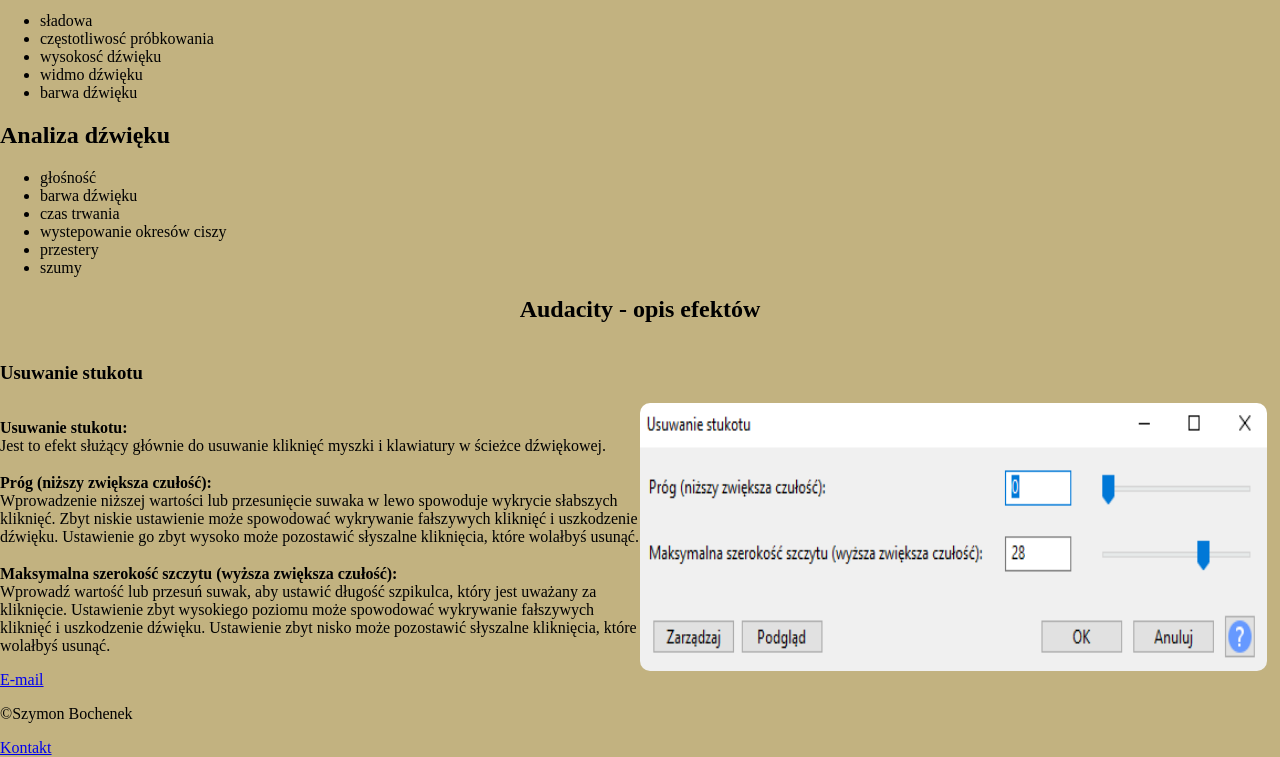
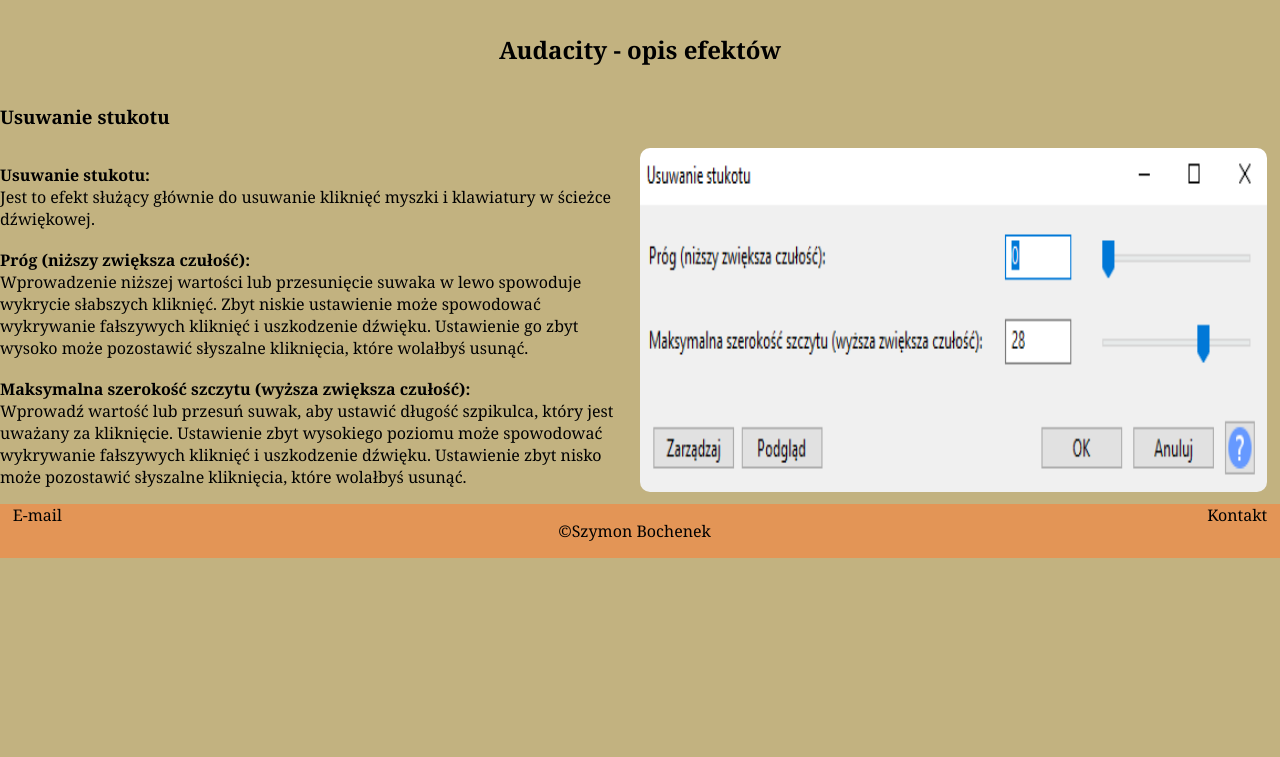
Before and after one commit to sz-bochenek/Audacity, a plain HTML site: page index.html in a window 1280 px wide. Shown: the part 563-1320 px from the top of the page. After the commit the page ends 1121 px from the top, so only its background shows below. Drawn offline with Linux system fonts and the light colour scheme.

Commit message:
add footer css and section css

```diff
--- a/main.css
+++ b/main.css
@@ -1,7 +1,21 @@
 body{
     background-color: #C2B280;
+    font-family: Cambria, Cochin, Georgia, Times, 'Times New Roman', serif;
+    font-size: 16px;
     margin: 0;
     padding: 0;
+}
+footer{
+    background-color: #E39556;
+    display: flex;
+    justify-content: space-between;
+    padding-left: 1%;
+    padding-right: 1%;
+}
+a{
+    text-decoration: none;
+    text-decoration-color: none;
+    color: black;
 }
 .baner{
     margin: 0;
@@ -9,6 +23,11 @@ body{
     width: 100%;
 
 }
+.sec{
+    display: flex;
+    justify-content: space-between;
+}
+
 .cen{
     text-align: center;
 }
@@ -27,6 +46,7 @@ body{
 .foto{
     margin: 0;
     margin-right: 1%;
+    margin-bottom: 1%;
     padding: 0;
     width: 100%;
     border-radius: 10px;
```
